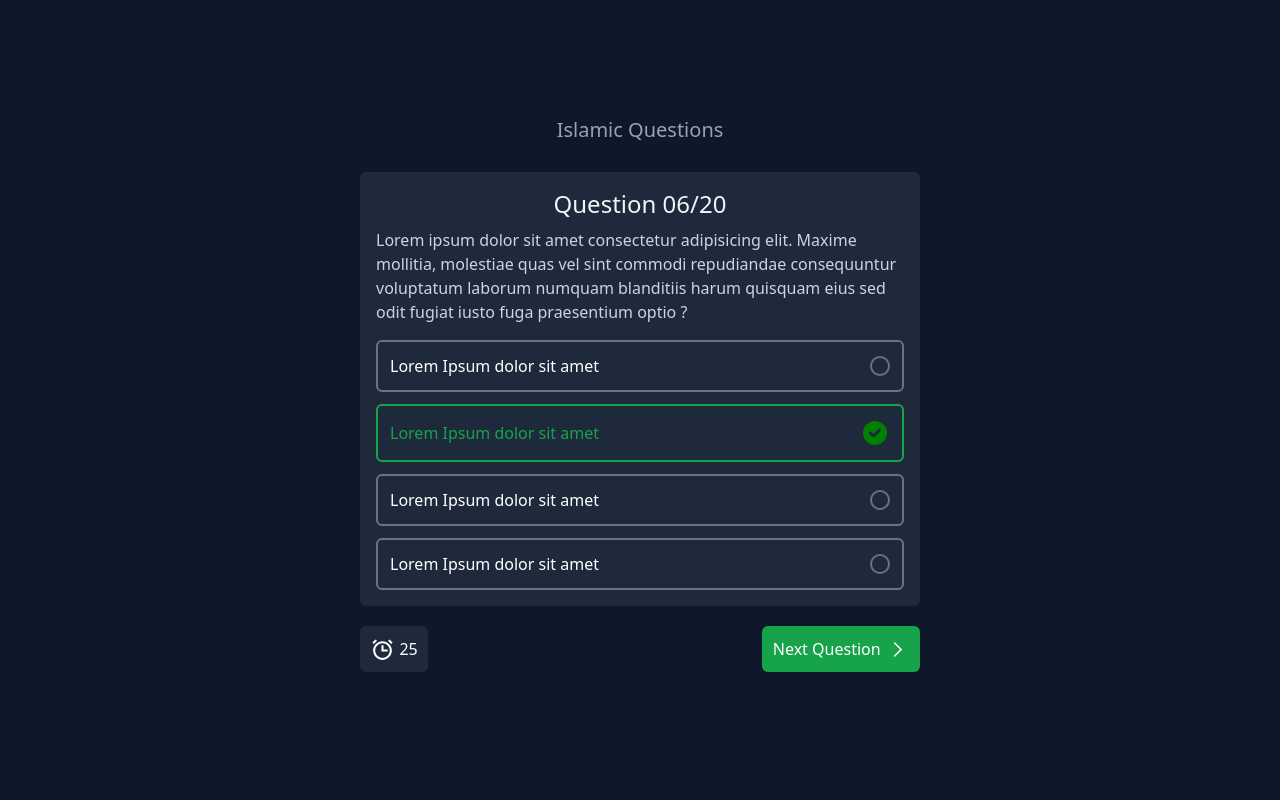
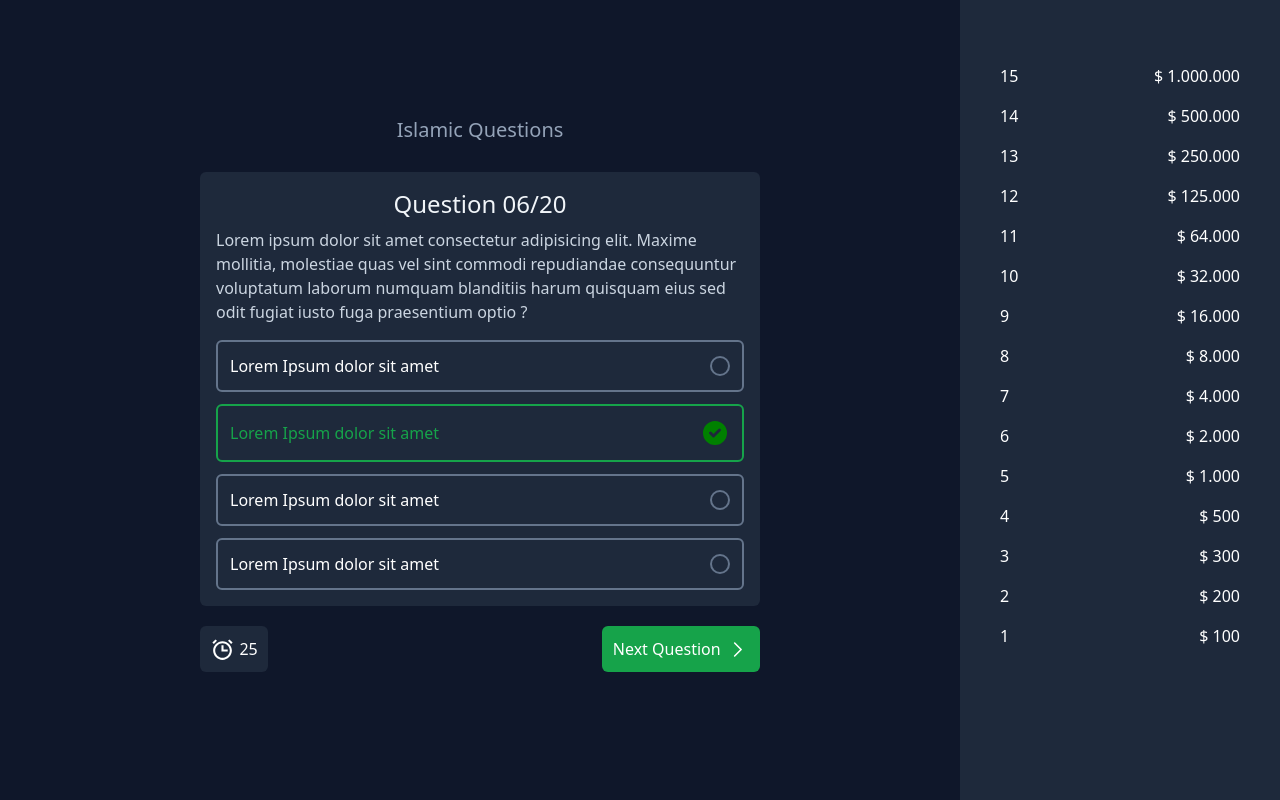
Before and after one commit to Ali-Umed/react-quiz-app, a React (Vite) app: page / in a window 1280 px wide. Built offline with nearby package versions, Linux system fonts and the light colour scheme.

Commit message:
add Coins component

```diff
--- a/src/components/App.jsx
+++ b/src/components/App.jsx
@@ -1,10 +1,18 @@
+import Coins from "./Coins";
 import Questions from "./Questions";
 
 function App() {
   return (
-    <div className="w-screen h-screen flex justify-center items-center bg-slate-900 text-white px-2 py-5">
-      <Questions />
+    <div className="flex">
+    <div className="w-3/4">
+      <div className="w-full h-screen flex justify-center items-center bg-slate-900 text-white px-2 py-5">
+        <Questions />
+      </div>
     </div>
+    <div className="w-1/4 bg-slate-800">
+      <Coins />
+    </div>
+  </div>
   );
 }
 
--- /dev/null
+++ b/src/components/Coins.jsx
@@ -0,0 +1,34 @@
+import React from 'react'
+
+export default function Coins() {
+
+  const MoneyList=[
+    { id: 1, amount: "$ 100" },
+    { id: 2, amount: "$ 200" },
+    { id: 3, amount: "$ 300" },
+    { id: 4, amount: "$ 500" },
+    { id: 5, amount: "$ 1.000" },
+    { id: 6, amount: "$ 2.000" },
+    { id: 7, amount: "$ 4.000" },
+    { id: 8, amount: "$ 8.000" },
+    { id: 9, amount: "$ 16.000" },
+    { id: 10, amount: "$ 32.000" },
+    { id: 11, amount: "$ 64.000" },
+    { id: 12, amount: "$ 125.000" },
+    { id: 13, amount: "$ 250.000" },
+    { id: 14, amount: "$ 500.000" },
+    { id: 15, amount: "$ 1.000.000" },
+  ].reverse();
+  return (
+    <div className="coins">
+    <ul className='ml-10 mt-14 '>
+      {MoneyList.map((money) => (
+        <li key={money.id} className="liTags flex items-center justify-between py-2 w-60">
+          <span className="text-white">{money.id}</span>
+          <span className="text-white">{money.amount}</span>
+        </li>
+      ))}
+    </ul>
+  </div>
+  )
+}
--- a/src/components/Questions.jsx
+++ b/src/components/Questions.jsx
@@ -14,6 +14,8 @@ export default function Questions() {
       <main className="p-2 bg-slate-800 rounded-md mt-5 max-w-[35rem]">
         <QuestionsDetail />
       </main>
+
+
       <footer className="flex justify-between items-center w-full my-3">
         <div className="flex justify-center items-center gap-1 rounded-md bg-slate-800 p-[0.65rem]">
           <BiAlarm size={25} />
```
Also changed, not shown: src/index.css (line endings or trailing spaces).
